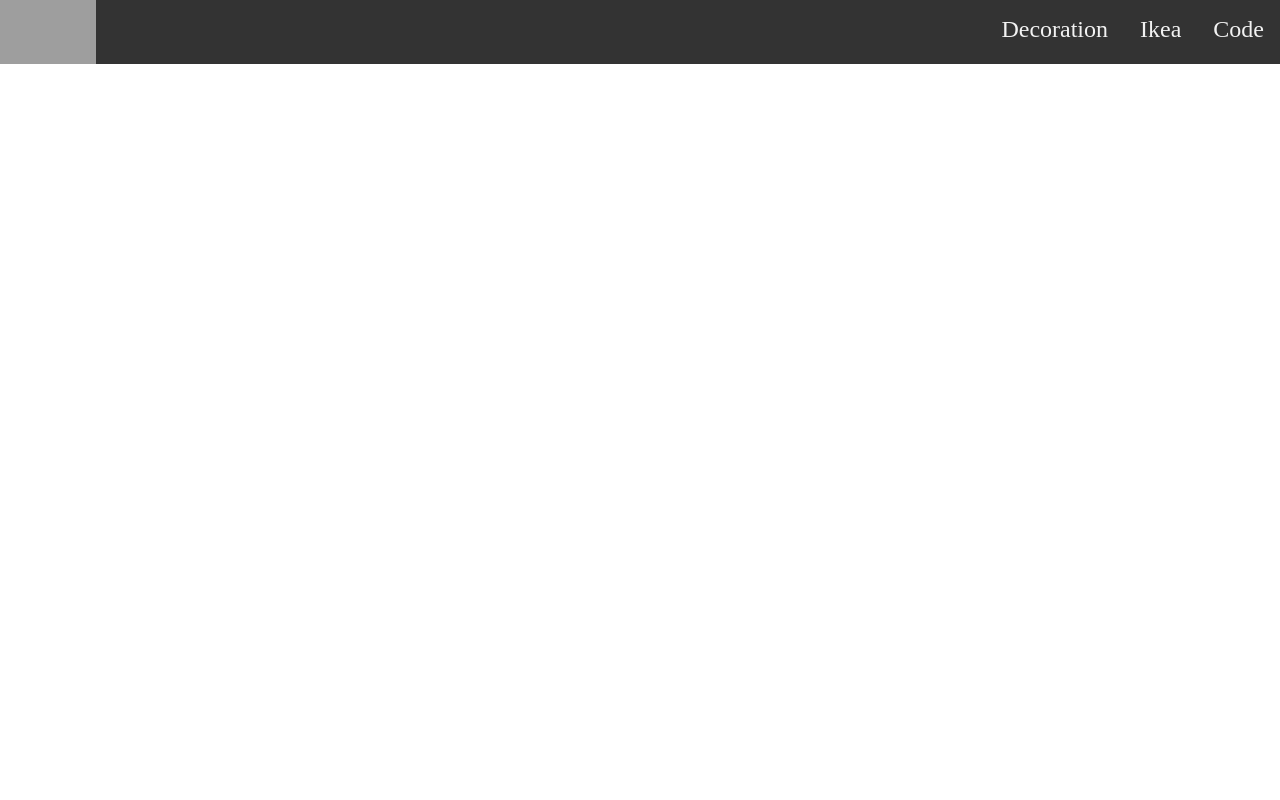
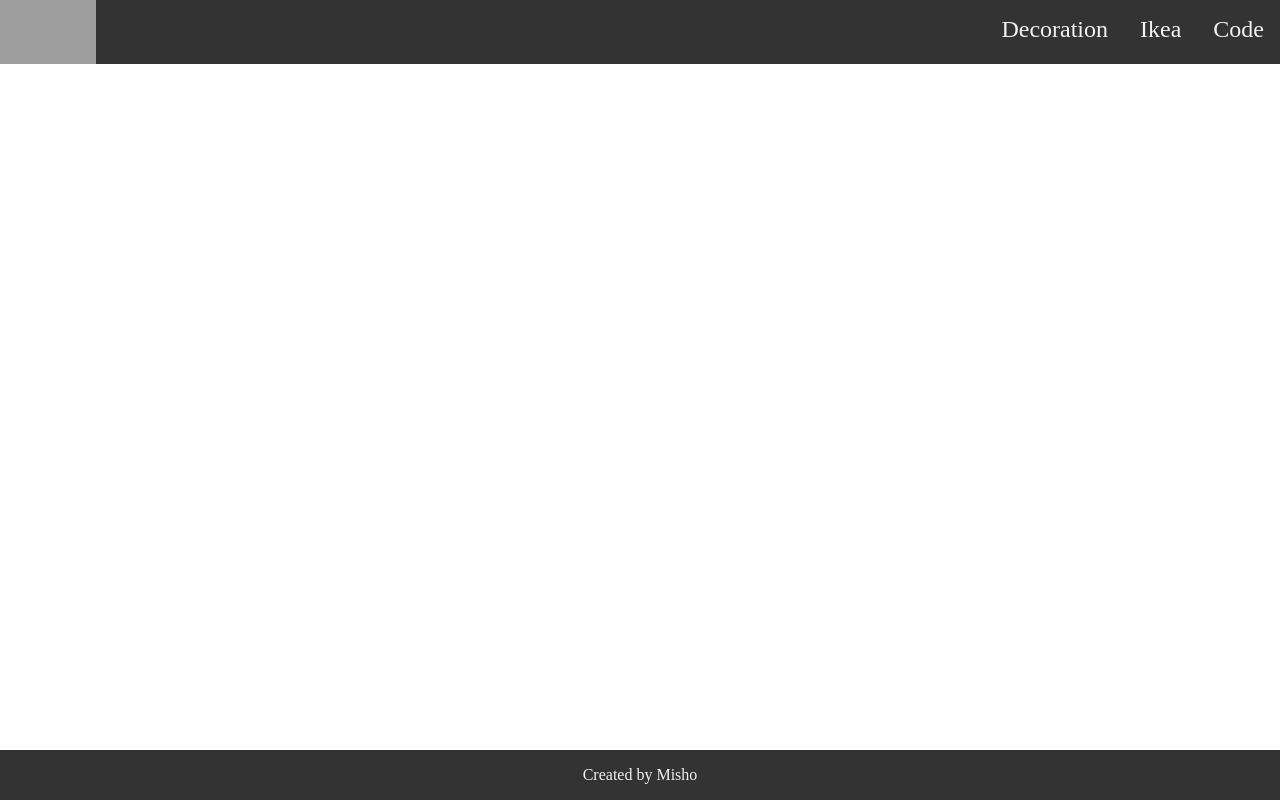
Before and after one commit to MikeHitrov/StaticSiteTask, a plain HTML site: page index.html in a window 1280 px wide. Drawn offline with Linux system fonts and the light colour scheme; grey boxes are pictures that could not be loaded.

Commit message:
Added footer

```diff
--- a/index.html
+++ b/index.html
@@ -13,6 +13,6 @@
     </header>
 
     <footer>
-
+        <p>Created by Misho</p>
     </footer>
 </body>
--- a/style.css
+++ b/style.css
@@ -36,3 +36,13 @@ body{
     width: 6rem;
     height: 4rem;
 }
+
+footer {
+    position: fixed;
+    left: 0;
+    bottom: 0;
+    width: 100%;
+    background-color: #333;
+    color: #f2f2f2;
+    text-align: center;
+ }
```
